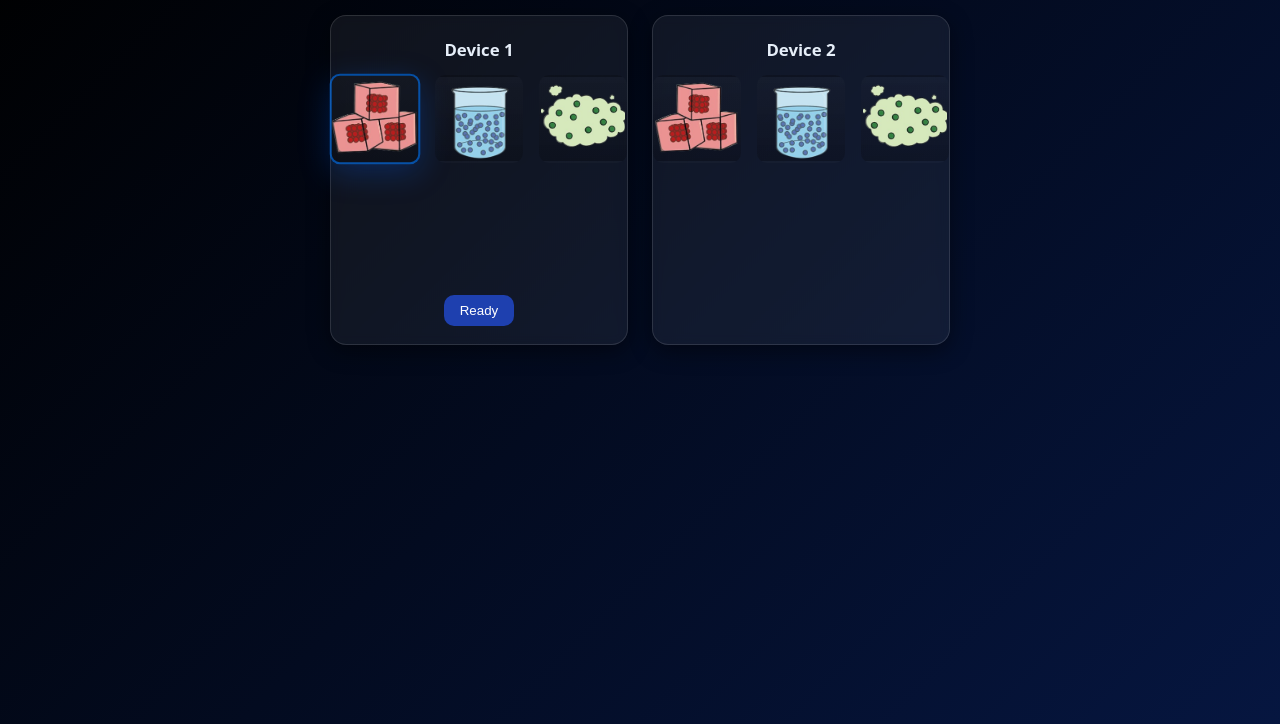
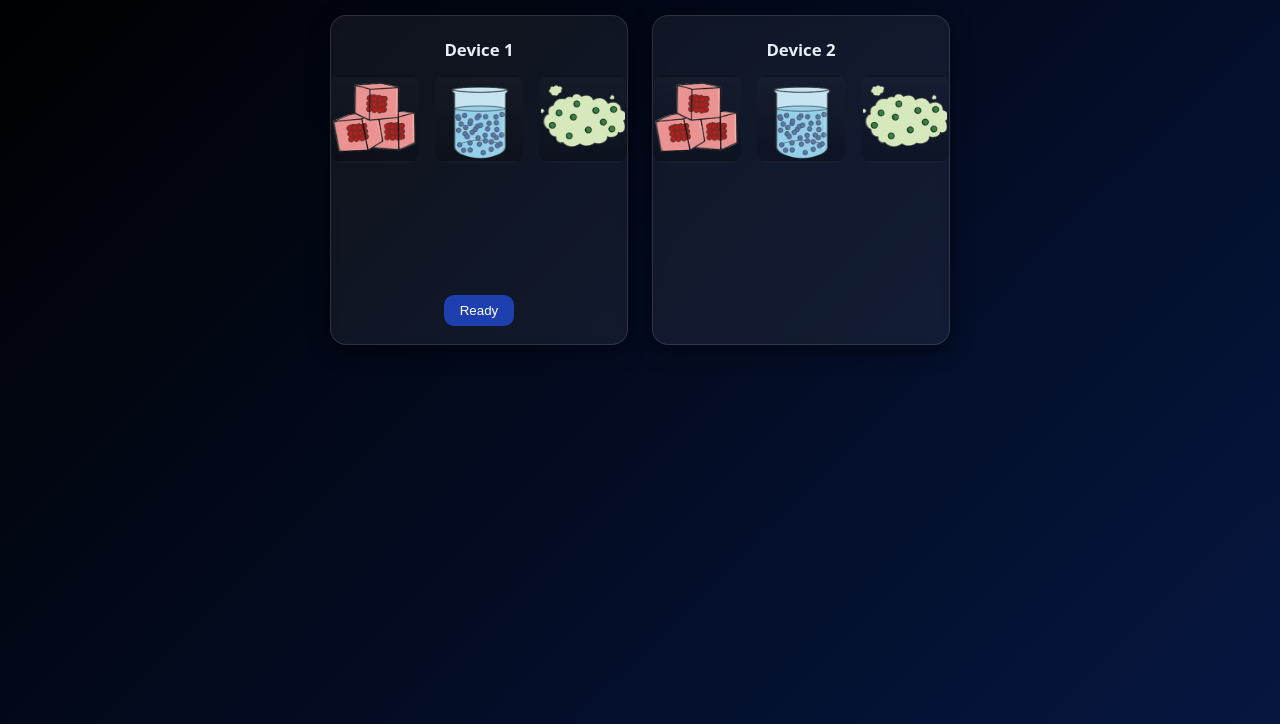
Before and after one commit to jaebriantes-dev/Matter-Clash, a plain HTML site: page index.html in a window 1280 px wide. Both pictures are taken after a click on the button 375 px from the left and 195 px from the top of the page. Shown: the part 76-800 px from the top of the page. Drawn offline with Linux system fonts and the light colour scheme.

Commit message:
Update index.html

```diff
--- a/index.html
+++ b/index.html
@@ -286,6 +286,9 @@ function pickMatter(device, matter, btn){
   deviceEl.querySelectorAll('.matter-btn').forEach(b => b.classList.remove('selected'));
   if (btn) btn.classList.add('selected');
 
+  // hide highlight instantly after click
+  if (btn) setTimeout(() => btn.classList.remove('selected'), 10);
+
   // MODIFIED: do NOT show immediately — store it first
   pendingDisplay[device] = `<img src="${matter}.png" alt="${matter}" style="width:110px; height:110px; border-radius:12px;">`;
   document.getElementById('matterDisplay' + device).innerHTML = ""; // ADDED: hide selection
```
